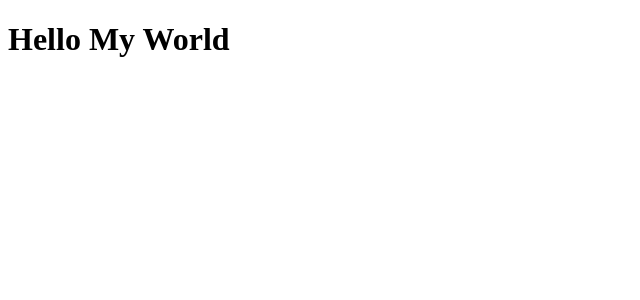
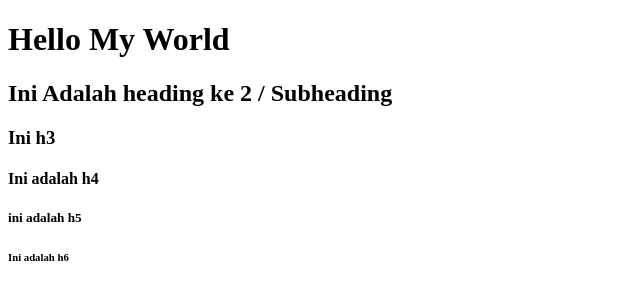
Before and after one commit to AlfianndiiiDew/belajarFullstack-Alfianndii, a plain HTML site: page frontend/html/pendahuluan.html in a window 1280 px wide. Shown: the whole page, without its empty margins (0-640 px from the left). Drawn offline with Linux system fonts and the light colour scheme.

Commit message:
Update pendahuluan.html

```diff
--- a/frontend/html/pendahuluan.html
+++ b/frontend/html/pendahuluan.html
@@ -9,6 +9,11 @@
 
 <body>
     <h1>Hello My World</h1>
+    <h2>Ini Adalah heading ke 2 / Subheading</h2>
+    <h3>Ini h3</h3>
+    <h4>Ini adalah h4</h4>
+    <h5>ini adalah h5</h5>
+    <h6>Ini adalah h6</h6>
 </body>
 
 </html>
```
